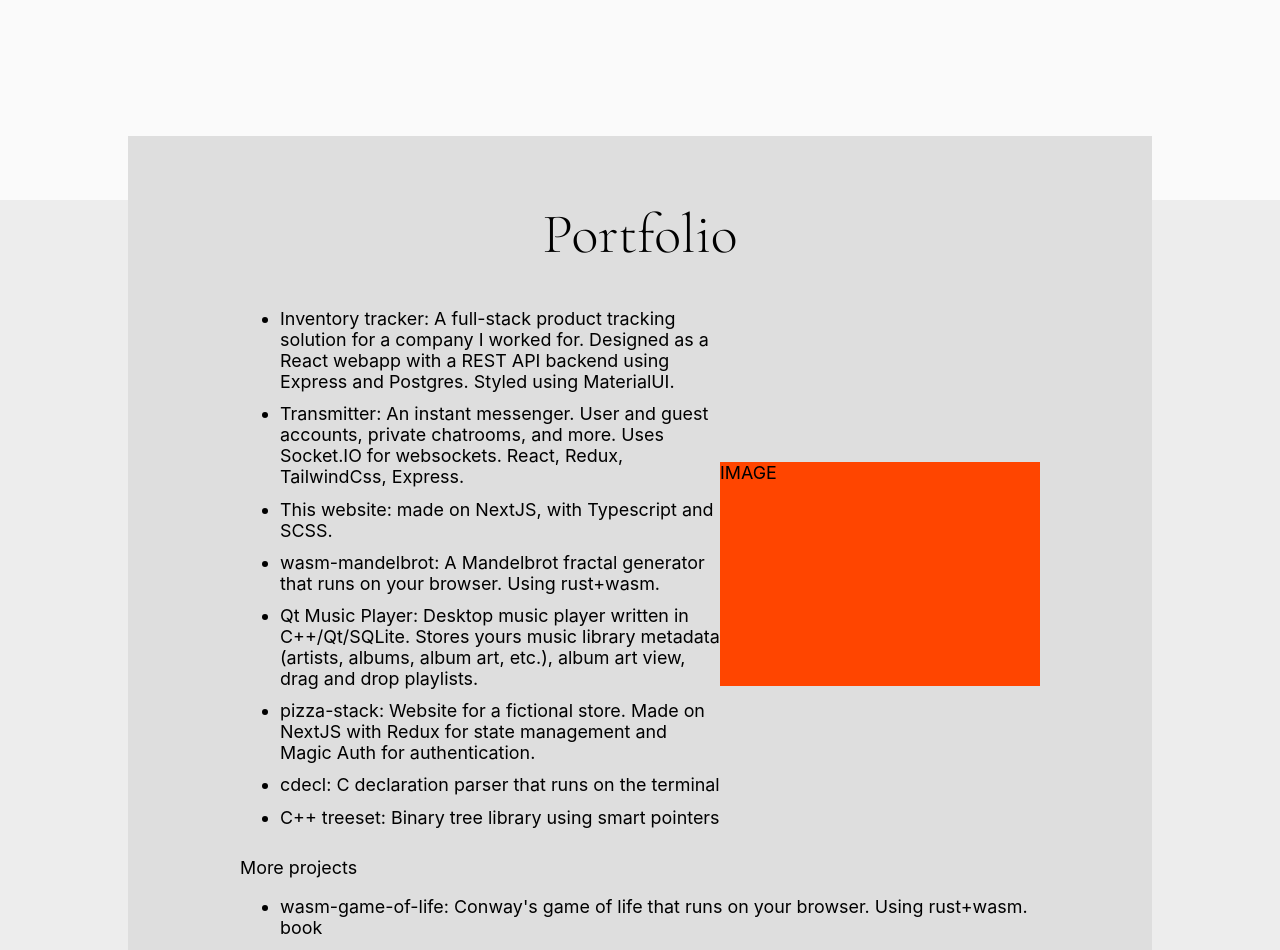
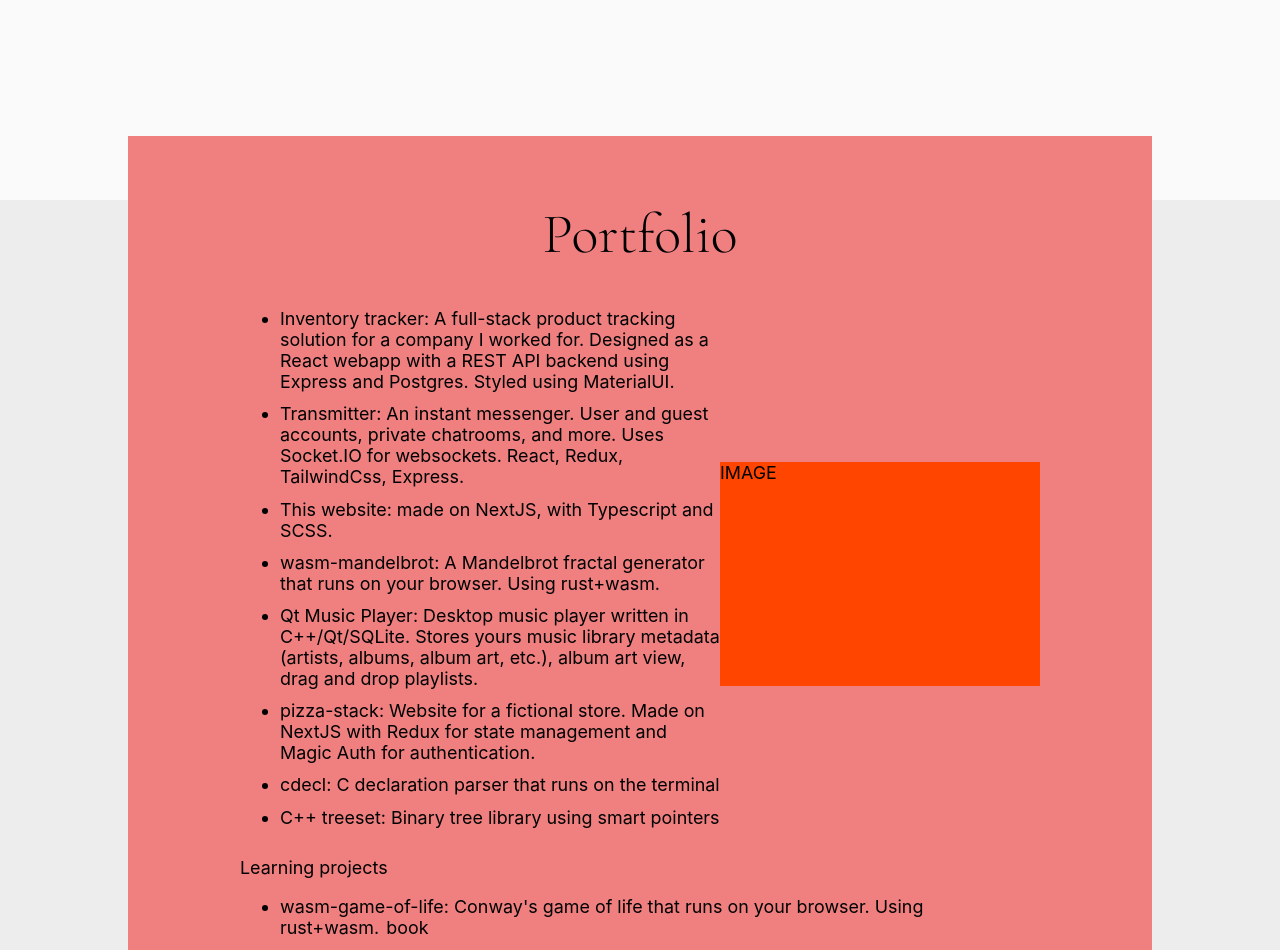
Before and after one commit to merq312/cv-page, a Next.js app: page / in a window 1280 px wide. Shown: the part 600-1550 px from the top of the page. Built offline with nearby package versions, Linux system fonts and the light colour scheme.

Commit message:
add some transitions

```diff
--- a/components/header/Header.module.scss
+++ b/components/header/Header.module.scss
@@ -15,6 +15,7 @@
     div {
       height: 2rem;
       width: 2rem;
+      color: red;
     }
 
     span {
@@ -35,6 +36,11 @@
 
     .link {
       margin: 0 2rem;
+
+      &:hover,
+      &:active {
+        background: linear-gradient(180deg,rgba(255,255,255,0) 50%, lightcoral 50%);
+      }
     }
   }
 }
--- a/components/portfolio/Portfolio.component.tsx
+++ b/components/portfolio/Portfolio.component.tsx
@@ -1,9 +1,17 @@
 import styles from './Portfolio.module.scss'
 
-function Portfolio() {
+type AppProps = {
+  bgColor: boolean
+}
+
+function Portfolio({ bgColor }: AppProps) {
   return (
     <section className={styles.portfolio}>
-      <div className={styles.card}>
+      <div
+        className={`${styles.card} ${
+          bgColor ? styles.card_active : styles.card_inactive
+        }`}
+      >
         <h2>Portfolio</h2>
         <div className={styles.projects_primary}>
           <ul>
@@ -65,57 +73,53 @@ function Portfolio() {
           <div className={styles.img}>IMAGE</div>
         </div>
         <div className={styles.projects_secondary}>
-          <div>More projects</div>
+          <div>Learning projects</div>
 
           <ul>
             <li>
               <a href="https://github.com/merq312/wasm-game-of-life">
                 <span>wasm-game-of-life</span>: Conway&apos;s game of life that
-                runs on your browser. Using rust+wasm.
+                runs on your browser. Using rust+wasm.&nbsp;
               </a>
               <a
                 className={styles.src_link}
                 href="https://rustwasm.github.io/docs/book/introduction.html"
               >
-                {' '}
                 book
               </a>
             </li>
             <li>
               <a href="https://crwn-live-merc312.herokuapp.com/">
                 <span>Crwn Clothing</span>: Fictional store website. Made with
-                React, Redux, Firebase
+                React, Redux, Firebase&nbsp;
               </a>
               <a
                 className={styles.src_link}
                 href="https://www.udemy.com/course/complete-react-developer-zero-to-mastery/"
               >
-                {' '}
                 course
               </a>
             </li>
             <li>
               <a href="https://github.com/merq312/natours-app">
                 <span>Natours</span>: Part of a Node backend course. NodeJS,
-                Express, MongoDB, implements a REST API
+                Express, MongoDB, implements a REST API&nbsp;
               </a>
               <a
                 className={styles.src_link}
                 href="https://www.udemy.com/course/nodejs-express-mongodb-bootcamp/"
               >
-                {' '}
                 course
               </a>
             </li>
             <li>
               <a href="https://merq312.github.io/fuzzy-disco/">
-                <span>Nexter</span>: Learning SCSS, CSS (Grid and Flexbox)
+                <span>Nexter</span>: Learning SCSS, CSS (Grid and Flexbox)&nbsp;
               </a>
               <a
                 className={styles.src_link}
                 href="https://www.udemy.com/course/advanced-css-and-sass/"
               >
-                {' '}
                 course
               </a>
             </li>
--- a/components/portfolio/Portfolio.module.scss
+++ b/components/portfolio/Portfolio.module.scss
@@ -5,8 +5,17 @@
   justify-content: center;
   align-items: center;
 
+  .card_active {
+    background-color: #dedede;
+    transition: all cubic-bezier(0.075, 0.82, 0.165, 1) .6s;
+  }
+
+  .card_inactive {
+    background: lightcoral;
+    transition: all cubic-bezier(0.075, 0.82, 0.165, 1) .6s;
+  }
+
   .card {
-    background-color: #dedede;
     padding: 8vh 10rem 6rem 10rem;
     width: 80vw;
     transform: translateY(-8vh);
@@ -31,6 +40,14 @@
         width: 60%;
       }
 
+      a {
+        &:hover {
+          span {
+            background: linear-gradient(180deg,rgba(255,255,255,0) 50%, lightcoral 50%);
+          }
+        }
+      }
+
       .img {
         width: 40%;
         background-color: orangered;
@@ -39,3 +56,8 @@
     }
   }
 }
+
+.src_link {
+  background: linear-gradient(180deg,rgba(255,255,255,0) 50%, lightcoral 50%);
+  padding: 0 2px;
+}
--- a/pages/index.tsx
+++ b/pages/index.tsx
@@ -3,8 +3,35 @@ import styles from '../styles/Home.module.scss'
 import Portfolio from '../components/portfolio/Portfolio.component'
 import Skills from '../components/skills/Skills.component'
 import Education from '../components/education/Education.component'
+import { useEffect, useState } from 'react'
 
 const Home: NextPage = () => {
+  const [scrollPosition, setScrollPosition] = useState(0)
+  const [availHeight, setAvailHeight] = useState(0)
+  const [portfolioColor, setPortfolioColor] = useState(false)
+
+  const handleScroll = () => {
+    const position = window.scrollY
+    setScrollPosition(position)
+  }
+
+  useEffect(() => {
+    window.addEventListener('scroll', handleScroll, { passive: true })
+    setAvailHeight(window.screen.availHeight)
+
+    return () => {
+      window.removeEventListener('scroll', handleScroll)
+    }
+  }, [])
+
+  useEffect(() => {
+    if (scrollPosition > availHeight / 3) {
+      setPortfolioColor(true)
+    } else {
+      setPortfolioColor(false)
+    }
+  }, [availHeight, scrollPosition])
+
   return (
     <>
       <section className={styles.pre_main}>
@@ -14,7 +41,7 @@ const Home: NextPage = () => {
         </div>
       </section>
 
-      <Portfolio />
+      <Portfolio bgColor={portfolioColor} />
 
       <section className={styles.main}>
         <Skills />
--- a/styles/globals.scss
+++ b/styles/globals.scss
@@ -12,11 +12,6 @@ a {
   color: inherit;
   text-decoration: none;
   transition: all cubic-bezier(0.075, 0.82, 0.165, 1) .6s;
-
-  &:hover,
-  &:active {
-    text-decoration: underline;
-  }
 }
 
 * {
```
